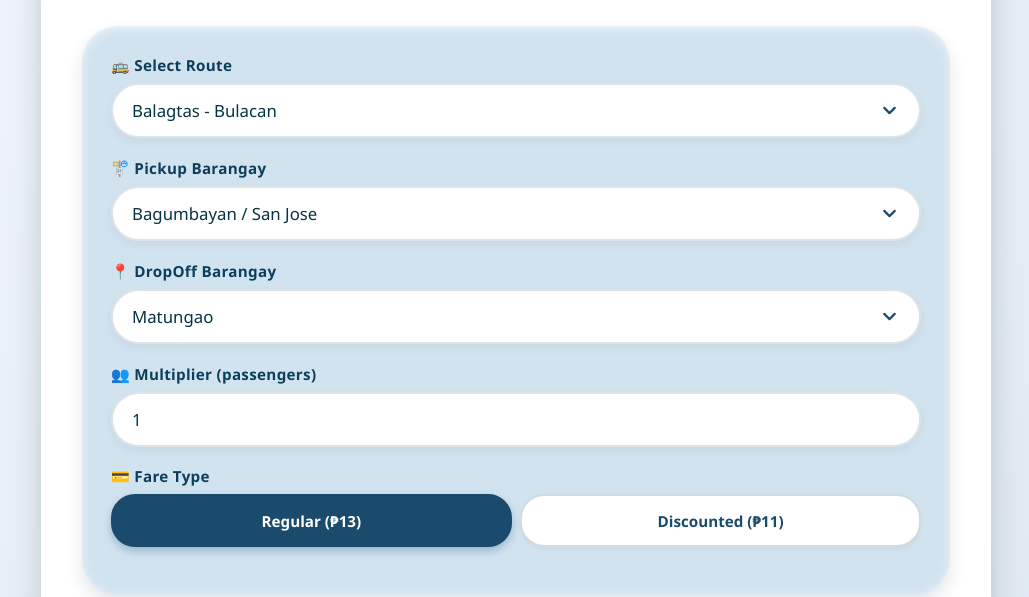
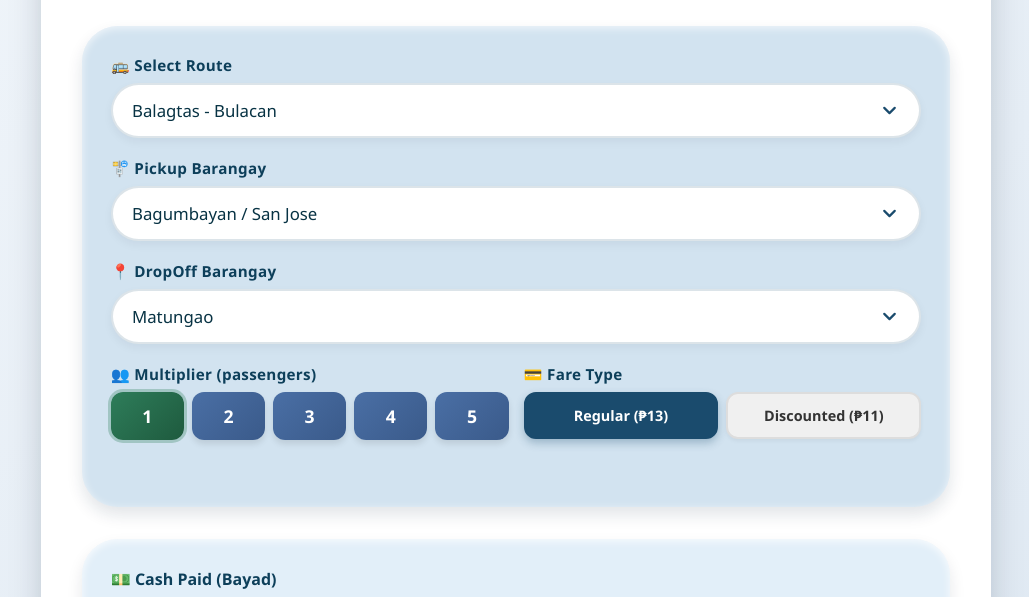
Before and after one commit to ZyaXielle04/DNS-Calculator, a plain HTML site: page index.html in a window 1280 px wide. Shown: the part 148-745 px from the top of the page, without its empty margins (124-1153 px from the left). Drawn offline with Linux system fonts and the light colour scheme.

Commit message:
reworked multiplier turned input field to buttons for easy operation

```diff
--- a/index.html
+++ b/index.html
@@ -54,7 +54,13 @@
             <div class="grid-3">
                 <div class="select-group">
                     <label>👥 Multiplier (passengers)</label>
-                    <input type="number" id="multiplierInput" min="1" value="1" class="modern-input">
+                    <div class="multiplier-buttons">
+                        <button class="multiplier-btn" data-value="1">1</button>
+                        <button class="multiplier-btn" data-value="2">2</button>
+                        <button class="multiplier-btn" data-value="3">3</button>
+                        <button class="multiplier-btn" data-value="4">4</button>
+                        <button class="multiplier-btn" data-value="5">5</button>
+                    </div>
                 </div>
                 <div class="select-group">
                     <label>💳 Fare Type</label>
--- a/script.js
+++ b/script.js
@@ -39,7 +39,7 @@ const routeData = {
 const routeSelect = document.getElementById('routeSelect');
 const pickupSelect = document.getElementById('pickupSelect');
 const dropoffSelect = document.getElementById('dropoffSelect');
-const multiplierInput = document.getElementById('multiplierInput');
+const multiplierButtons = document.querySelectorAll('.multiplier-btn');
 const regularBtn = document.getElementById('regularBtn');
 const discountedBtn = document.getElementById('discountedBtn');
 const paymentButtons = document.querySelectorAll('.payment-btn:not(.clear-btn)');
@@ -51,11 +51,11 @@ const barangayList = document.getElementById('barangayList');
 // State variables
 let selectedFareType = 'regular';
 let selectedPayment = 0;
+let currentMultiplier = 1;
 
 // ========== PWA INSTALLATION & UPDATE HANDLING ==========
 let deferredPrompt;
 const installButton = document.getElementById('installButton');
-let updateCheckInterval = null;
 
 // Register Service Worker with aggressive update handling
 if ('serviceWorker' in navigator) {
@@ -333,6 +333,26 @@ window.addEventListener('appinstalled', (evt) => {
     showToast('✅ App installed successfully!');
 });
 
+// ========== MULTIPLIER BUTTONS ==========
+multiplierButtons.forEach(button => {
+    button.addEventListener('click', function() {
+        // Remove active class from all multiplier buttons
+        multiplierButtons.forEach(btn => btn.classList.remove('active'));
+
+        // Add active class to clicked button
+        this.classList.add('active');
+
+        // Update current multiplier
+        currentMultiplier = parseInt(this.dataset.value);
+
+        // Update change display
+        updateChange();
+
+        // Save settings
+        saveSettings();
+    });
+});
+
 // ========== FARE TYPE BUTTONS ==========
 regularBtn.addEventListener('click', function() {
     regularBtn.classList.add('active');
@@ -376,6 +396,13 @@ function init() {
     populateBarangayDropdowns();
     updateChange(); // Just update change display
 
+    // Set active multiplier button based on saved value
+    multiplierButtons.forEach(btn => {
+        if (parseInt(btn.dataset.value) === currentMultiplier) {
+            btn.classList.add('active');
+        }
+    });
+
     // Event listeners
     routeSelect.addEventListener('change', function() {
         updateBarangayList();
@@ -386,16 +413,6 @@ function init() {
 
     pickupSelect.addEventListener('change', updateChange);
     dropoffSelect.addEventListener('change', updateChange);
-    multiplierInput.addEventListener('input', updateChange);
-
-    // Add validation for multiplier
-    multiplierInput.addEventListener('blur', function() {
-        if (this.value === '' || parseInt(this.value) < 1) {
-            this.value = 1;
-            updateChange(); // Just update change display
-        }
-        saveSettings();
-    });
 
     // Check for updates when page loads
     if ('serviceWorker' in navigator) {
@@ -461,7 +478,6 @@ function calculateTotalFare() {
     const barangays = routeData[route].barangays;
     const pickup = pickupSelect.value;
     const dropoff = dropoffSelect.value;
-    const multiplier = parseInt(multiplierInput.value) || 1;
 
     // Find indices of pickup and dropoff
     const pickupIndex = barangays.indexOf(pickup);
@@ -487,7 +503,7 @@ function calculateTotalFare() {
     }
 
     // Calculate total fare with multiplier
-    return baseFarePerPerson * multiplier;
+    return baseFarePerPerson * currentMultiplier;
 }
 
 // Calculate and display change automatically
@@ -544,7 +560,7 @@ dropoffSelect.addEventListener('change', validateLocations);
 function saveSettings() {
     const settings = {
         route: routeSelect.value,
-        multiplier: multiplierInput.value,
+        multiplier: currentMultiplier,
         fareType: selectedFareType
     };
     localStorage.setItem('fareCalculatorSettings', JSON.stringify(settings));
@@ -557,7 +573,7 @@ function loadSettings() {
         try {
             const settings = JSON.parse(saved);
             routeSelect.value = settings.route || 'route1';
-            multiplierInput.value = settings.multiplier || 1;
+            currentMultiplier = settings.multiplier || 1;
 
             // Set fare type button
             if (settings.fareType) {
--- a/style.css
+++ b/style.css
@@ -520,3 +520,69 @@ footer a:hover::after {
         border-left-color: #5fa3c7;
     }
 }
+
+/* Multiplier buttons */
+.multiplier-buttons {
+    display: flex;
+    gap: 8px;
+    flex-wrap: wrap;
+}
+
+.multiplier-btn {
+    flex: 1;
+    min-width: 40px;
+    padding: 12px 8px;
+    background: linear-gradient(135deg, #4a6fa5, #3a5a8a);
+    color: white;
+    border: none;
+    border-radius: 12px;
+    font-size: 1.1rem;
+    font-weight: 600;
+    cursor: pointer;
+    transition: all 0.3s ease;
+    box-shadow: 0 4px 6px rgba(0,0,0,0.1);
+}
+
+.multiplier-btn:hover {
+    background: linear-gradient(135deg, #5a7fb5, #4a6a9a);
+    transform: translateY(-2px);
+    box-shadow: 0 6px 12px rgba(0,0,0,0.15);
+}
+
+.multiplier-btn.active {
+    background: linear-gradient(135deg, #2e7d5a, #1e5a3e);
+    box-shadow: 0 0 0 3px rgba(46, 125, 90, 0.3);
+}
+
+/* Update grid-3 for better spacing */
+.grid-3 {
+    display: grid;
+    grid-template-columns: 1fr 1fr;
+    gap: 15px;
+    margin-bottom: 20px;
+}
+
+/* Make sure the fare type buttons still fit */
+.button-group {
+    display: flex;
+    gap: 8px;
+}
+
+.option-btn {
+    flex: 1;
+    padding: 12px 8px;
+    background: #f0f0f0;
+    border: 2px solid #ddd;
+    border-radius: 12px;
+    font-size: 0.9rem;
+    font-weight: 600;
+    cursor: pointer;
+    transition: all 0.3s ease;
+    color: #333;
+}
+
+.option-btn.active {
+    background: #1a4b6d;
+    border-color: #1a4b6d;
+    color: white;
+}
```
